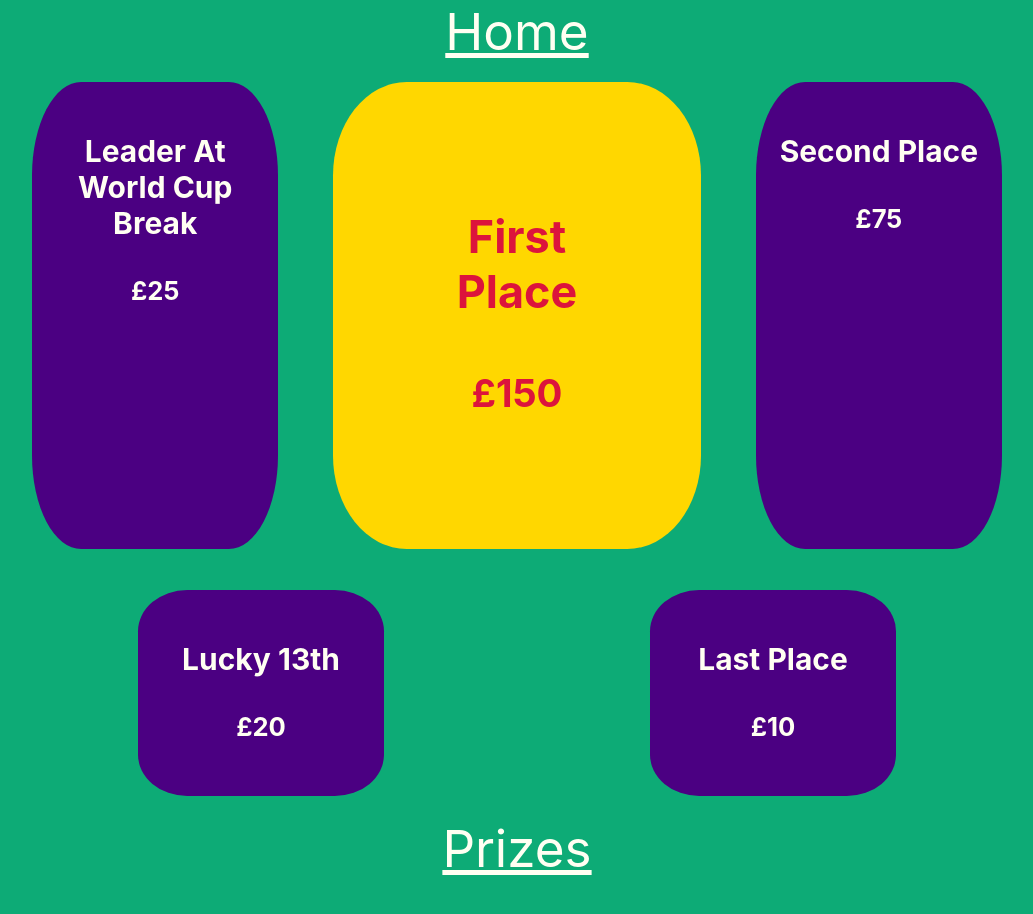
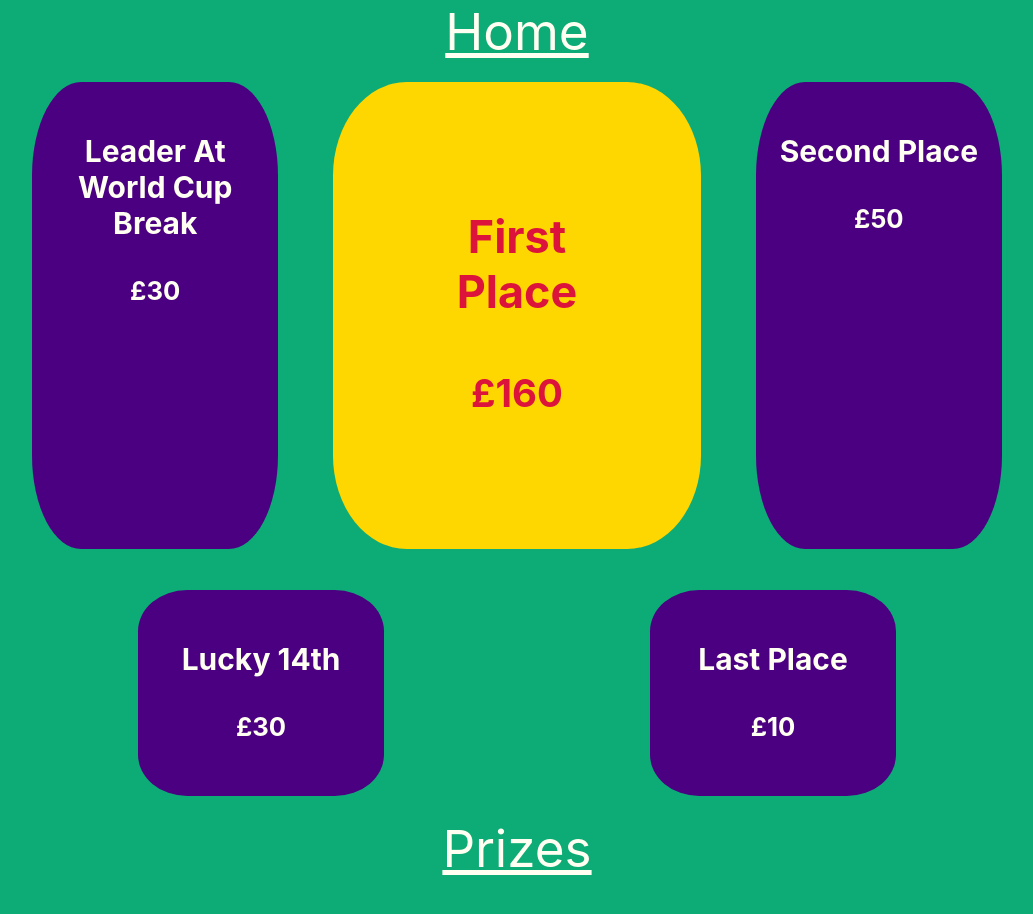
Before and after one commit to alexbellairs/prem-predictor, a React (Create React App) app: page /Prize in a window 1280 px wide. Shown: the top 914 px of the page, without its empty margins (123-1156 px from the left). Built offline with nearby package versions, Linux system fonts and the light colour scheme.

Commit message:
prize update

```diff
--- a/src/components/Prize.js
+++ b/src/components/Prize.js
@@ -5,19 +5,19 @@ const Prize = () => {
     <div className="p">
       <div className="ps">
         <h3>Leader At World Cup Break</h3>
-        <h4>£25</h4>
+        <h4>£30</h4>
       </div>
       <div className="pps">
         <h3>First Place</h3>
-        <h4>£150</h4>
+        <h4>£160</h4>
       </div>
       <div className="ps">
         <h3>Second Place</h3>
-        <h4>£75</h4>
+        <h4>£50</h4>
       </div>
       <div className="ps">
-        <h3>Lucky 13th</h3>
-        <h4>£20</h4>
+        <h3>Lucky 14th</h3>
+        <h4>£30</h4>
       </div>
       <div className="ps">
         <h3>Last Place</h3>
```
